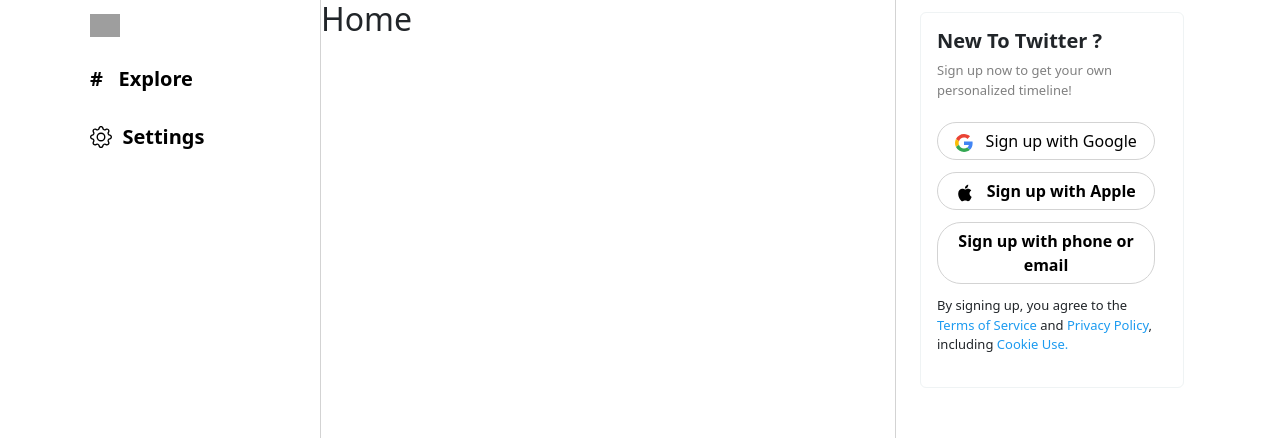
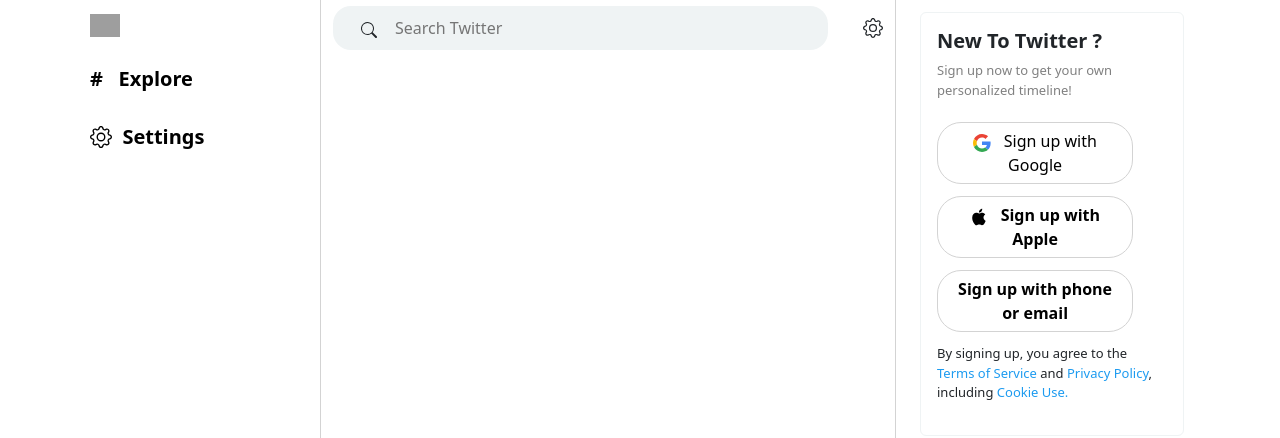
Before and after one commit to ItsMeSteve88/kh-nov-twitter, a React (Create React App) app in the folder tweettome/: page / in a window 1280 px wide. Shown: the top 438 px of the page. Built offline with nearby package versions, Linux system fonts and the light colour scheme; grey boxes are pictures that could not be loaded.

Commit message:
search box feed

```diff
--- a/tweettome/src/components/Home/Feed/feed.css
+++ b/tweettome/src/components/Home/Feed/feed.css
@@ -0,0 +1,25 @@
+
+
+.search-box {
+    display: flex;
+    justify-content: space-between;
+    align-items: center;
+    margin: 6px 12px;
+}
+
+.search-wrapper {
+    margin-left: 0 12px;
+    padding: 3px 28px;
+    width: 90%;
+    background-color: rgb(239,243,244);
+    border-radius: 18px;
+}
+
+.search-wrapper input {
+    width: 92%;
+    height: 38px;
+    margin-left: 12px;
+    padding: 6px;
+    border: none;
+    background-color: transparent;
+}
--- a/tweettome/src/components/Home/Feed/feed.js
+++ b/tweettome/src/components/Home/Feed/feed.js
@@ -1,8 +1,36 @@
+import "./feed.css";
 
-
-function Feed()
-{
-    return <h2>Home</h2>
+function Feed() {
+  return (
+    <div className="feed-main">
+      <div className="search-box">
+        <div className="search-wrapper">
+          <svg
+            xmlns="http://www.w3.org/2000/svg"
+            width="16"
+            height="16"
+            fill="currentColor"
+            class="bi bi-search"
+            viewBox="0 0 16 16"
+          >
+            <path d="M11.742 10.344a6.5 6.5 0 1 0-1.397 1.398h-.001c.03.04.062.078.098.115l3.85 3.85a1 1 0 0 0 1.415-1.414l-3.85-3.85a1.007 1.007 0 0 0-.115-.1zM12 6.5a5.5 5.5 0 1 1-11 0 5.5 5.5 0 0 1 11 0z" />
+          </svg>
+          <input placeholder="Search Twitter" type="search" />
+        </div>
+        <svg
+          xmlns="http://www.w3.org/2000/svg"
+          width="20"
+          height="20"
+          fill="currentColor"
+          class="bi bi-gear"
+          viewBox="0 0 16 16"
+        >
+          <path d="M8 4.754a3.246 3.246 0 1 0 0 6.492 3.246 3.246 0 0 0 0-6.492zM5.754 8a2.246 2.246 0 1 1 4.492 0 2.246 2.246 0 0 1-4.492 0z" />
+          <path d="M9.796 1.343c-.527-1.79-3.065-1.79-3.592 0l-.094.319a.873.873 0 0 1-1.255.52l-.292-.16c-1.64-.892-3.433.902-2.54 2.541l.159.292a.873.873 0 0 1-.52 1.255l-.319.094c-1.79.527-1.79 3.065 0 3.592l.319.094a.873.873 0 0 1 .52 1.255l-.16.292c-.892 1.64.901 3.434 2.541 2.54l.292-.159a.873.873 0 0 1 1.255.52l.094.319c.527 1.79 3.065 1.79 3.592 0l.094-.319a.873.873 0 0 1 1.255-.52l.292.16c1.64.893 3.434-.902 2.54-2.541l-.159-.292a.873.873 0 0 1 .52-1.255l.319-.094c1.79-.527 1.79-3.065 0-3.592l-.319-.094a.873.873 0 0 1-.52-1.255l.16-.292c.893-1.64-.902-3.433-2.541-2.54l-.292.159a.873.873 0 0 1-1.255-.52l-.094-.319zm-2.633.283c.246-.835 1.428-.835 1.674 0l.094.319a1.873 1.873 0 0 0 2.693 1.115l.291-.16c.764-.415 1.6.42 1.184 1.185l-.159.292a1.873 1.873 0 0 0 1.116 2.692l.318.094c.835.246.835 1.428 0 1.674l-.319.094a1.873 1.873 0 0 0-1.115 2.693l.16.291c.415.764-.42 1.6-1.185 1.184l-.291-.159a1.873 1.873 0 0 0-2.693 1.116l-.094.318c-.246.835-1.428.835-1.674 0l-.094-.319a1.873 1.873 0 0 0-2.692-1.115l-.292.16c-.764.415-1.6-.42-1.184-1.185l.159-.291A1.873 1.873 0 0 0 1.945 8.93l-.319-.094c-.835-.246-.835-1.428 0-1.674l.319-.094A1.873 1.873 0 0 0 3.06 4.377l-.16-.292c-.415-.764.42-1.6 1.185-1.184l.292.159a1.873 1.873 0 0 0 2.692-1.115l.094-.319z" />
+        </svg>
+      </div>
+    </div>
+  );
 }
 
 export default Feed;
--- a/tweettome/src/components/Home/LoginOption/LoginOption.css
+++ b/tweettome/src/components/Home/LoginOption/LoginOption.css
@@ -15,10 +15,15 @@
 }
 
 .btn{
-    width: 100% !important;
+    width: 90% !important;
     margin: 6px 0;
     border-radius: 24px !important;
     border: 1px solid lightgray !important;;
+}
+
+.btn:hover{
+    background-color: rgb(29, 155, 240) !important;
+    color: white !important;
 }
 
 .btn-primary{
```
